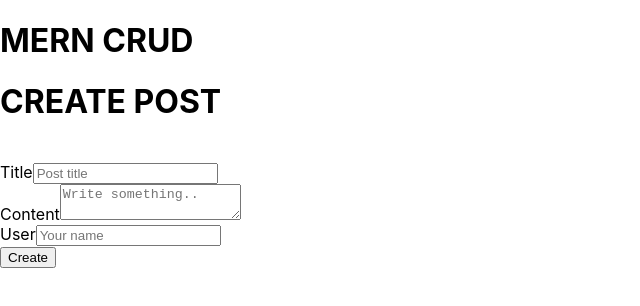
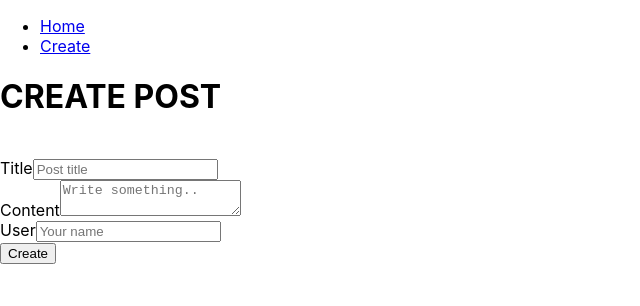
Before and after one commit to m3lfx/react_s_2024, a React (Create React App) app: page /create in a window 1280 px wide. Shown: the top 306 px of the page, without its empty margins (0-640 px from the left). Built offline with nearby package versions, Linux system fonts and the light colour scheme.

Commit message:
react blog

```diff
--- a/package.json
+++ b/package.json
@@ -8,6 +8,7 @@
     "@testing-library/user-event": "^13.5.0",
     "react": "^18.3.1",
     "react-dom": "^18.3.1",
+    "react-router-dom": "^6.26.1",
     "react-scripts": "5.0.1",
     "web-vitals": "^2.1.4"
   },
--- a/src/App.js
+++ b/src/App.js
@@ -1,11 +1,13 @@
 import './App.css';
-import Create from './Create';
+// import Create from './Create';
+import Nav from './Nav';
 
 function App() {
   return (
-    <div>
+    <div className="container pb-5">
+      <Nav />
+      <br />
       <h1>MERN CRUD</h1>
-      <Create />
     </div>
   );
 }
--- a/src/Create.js
+++ b/src/Create.js
@@ -1,4 +1,5 @@
 import React, { useState } from 'react'
+import Nav from './Nav';
 
 const Create = () => {
     const [state, setState] = useState({
@@ -24,6 +25,7 @@ const Create = () => {
     return (
 
         <div className="container p-5">
+            <Nav />
             <h1>CREATE POST</h1>
             <br />
             <form>
--- /dev/null
+++ b/src/Nav.js
@@ -0,0 +1,19 @@
+import React from 'react'
+
+import { Link } from 'react-router-dom';
+const Nav = () => {
+    return (
+        <nav>
+            <ul className="nav nav-tabs">
+                <li className="nav-item pr-3 pt-3 pb-3">
+                    <Link to="/">Home</Link>
+                </li>
+                <li className="nav-item pr-3 pt-3 pb-3">
+                    <Link to="/create">Create</Link>
+                </li>
+            </ul>
+        </nav>
+    )
+}
+
+export default Nav
--- /dev/null
+++ b/src/RoutedApp.js
@@ -0,0 +1,16 @@
+import React from 'react'
+import { BrowserRouter as Router, Routes, Route } from 'react-router-dom';
+import App from './App';
+import Create from './Create';
+const RoutedApp = () => {
+    return (
+        <Router>
+            <Routes>
+                <Route path="/" exact="true" element={<App />} />
+                <Route path="/create" exact="true" element={<Create />} />
+            </Routes>
+        </Router>
+    )
+}
+
+export default RoutedApp
--- a/src/index.js
+++ b/src/index.js
@@ -2,11 +2,12 @@ import React from 'react';
 import ReactDOM from 'react-dom/client';
 import './index.css';
 import App from './App';
+import RoutedApp from './RoutedApp';
 
 
 const root = ReactDOM.createRoot(document.getElementById('root'));
 root.render(
 
-    <App />
+    <RoutedApp />
 
 );
```
Also changed, not shown: 1 other file (tests, documents, lock files or other folders).
